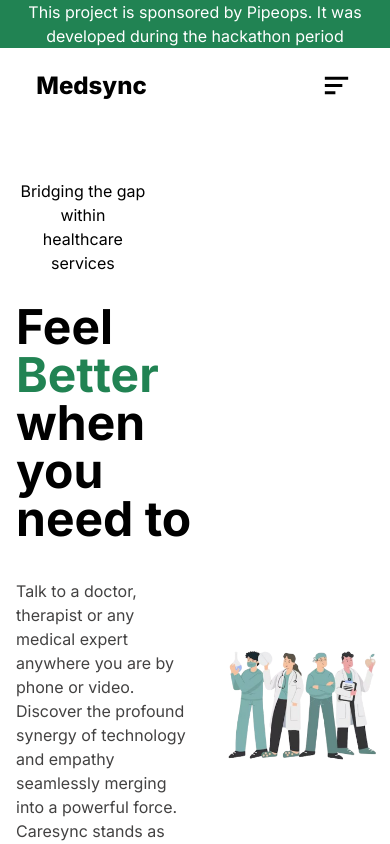
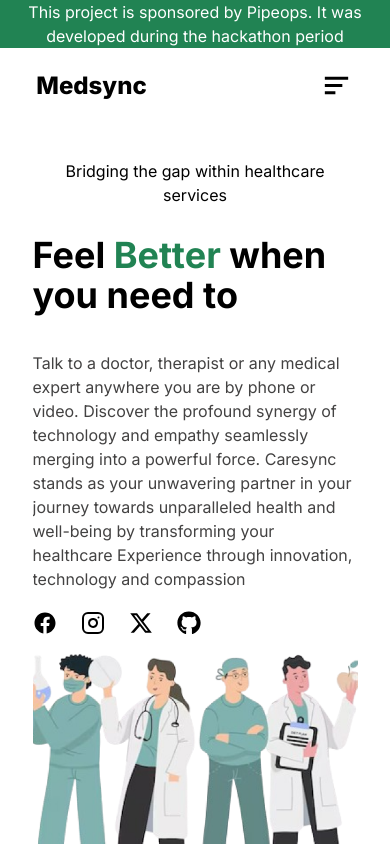
Before and after one commit to Adedoyin-Emmanuel/medsync, a Next.js app: page / in a window 390 px wide. Shown: the top 844 px of the page. Built offline with nearby package versions, Linux system fonts and the light colour scheme.

Commit message:
Feat: Finished Tablet and mobile view for the  landing page

```diff
--- a/app/components/Navbar/index.jsx
+++ b/app/components/Navbar/index.jsx
@@ -39,10 +39,10 @@
     <>
     <p style={{backgroundColor:"#218353",padding:"8px 0px;",textAlign:"center",width:'100%',color:"#fff",fontSize:"16px"}}>This project is sponsored by  Pipeops. It was developed during the hackathon period</p>
     <nav className="w-11/12 mx-auto flex items-center md:justify-between justify-between md:flex-row flex-col py-5 overflow-x-hidden z-10">
-      <h2 className="font-extrabold text-4xl text-secondary mx-5 md:flex items-center hidden cursor-pointer">
+      <h2 className="font-extrabold text-4xl text-secondary mx-5 lg:flex items-center hidden cursor-pointer">
         <Link href="/">Medisync</Link>
       </h2>
-      <section className="hidden md:flex items-end justify-end  overflow-x-hidden space-x-6">
+      <section className="hidden lg:flex items-end justify-end  overflow-x-hidden space-x-6">
       <Link href="/" className=" block my-6" style={{color:"#218353"}}>
       Home
           </Link>
@@ -58,7 +58,7 @@
 
           </Link>
       </section>
-      <section className="hidden md:flex items-end justify-end overflow-x-hidden space-x-4">
+      <section className="hidden lg:flex  items-end justify-end overflow-x-hidden space-x-6">
       <button class="hover:bg-blue-700 text-black py-2 px-4 rounded-full"  style={{fontSize:"16px", backgroundColor:"#F2F3F5;"}}>
   Sign up
 </button>
@@ -67,7 +67,7 @@
 </button>
       </section>
 
-      <section className="md:hidden flex w-full flex-col">
+      <section className="lg:hidden flex w-full flex-col">
         <section className="header flex w-full items-center justify-between">
           <h2 className="font-extrabold text-secondary text-2xl mx-5">
             <Link href="/">Medsync</Link>
@@ -92,16 +92,20 @@
           </section>
         </section>
 
-        <section ref={mobileLinksRef} className="mx-5 my-2 overflow-hidden transition-max-h duration-500 ease-in-out">
-          <Link href="/auth/login" className="capitalize block my-6">
-            login
+        <section ref={mobileLinksRef} className="md:mx-5 my-2 overflow-hidden transition-max-h duration-500 ease-in-out">
+        <Link href="/" className=" block my-6" style={{color:"#218353"}}>
+      Home
           </Link>
-          <Link href="/auth/signup" className="capitalize block my-6">
-            signup
+          <Link href="/about" className=" block my-6" style={{color:"#218353"}}>
+          How it works
           </Link>
-          <Link href="https://github.com/adedoyin-emmanuel/caresync" className="capitalize flex items-center gap-x-3 my-6">
-            star project
-            <FiGitlab className="text-accent" />
+          <Link href="/functions" className=" block my-6" style={{color:"#218353"}}>
+          Functions
+
+          </Link>
+          <Link href="/Team" className=" block my-6" style={{color:"#218353"}}>
+          Team
+
           </Link>
         </section>
       </section>
--- a/app/page.js
+++ b/app/page.js
@@ -33,18 +33,18 @@
       <Layout>
         <Navbar />
         <section className="m-auto w-full">
-          <div className="container mx-auto py-5 md:py-16 px-4 space-x-10 flex items-center justify-center lg:flex lg:items-start overflow-x-hidden" style={{ display: "flex", alignItems: "center;" }}>
-            <div className="lg:w-1/2  mt-4 lg:mt-18">
-              <p className="p-1 w-9/12 text-center rounded-full mb-6" style={{ backgroundColor: "#F2F3F5;", fontSize: "16px" }}>
+          <div className="container mx-auto  md:py-16 w-10/12 md:w-full md:px-4 md:space-x-10 flex flex-col lg:flex-row items-center justify-center lg:flex lg:items-start overflow-hidden" style={{ display: "flex", alignItems: "center;" }}>
+            <div className="md:w-10/12 lg:w-1/2 mt-4 lg:mt-18">
+              <p className="p-1 w-full md:w-9/12 text-center rounded-full mb-6" style={{ backgroundColor: "#F2F3F5;", fontSize: "16px" }}>
                 Bridging the gap within healthcare services
               </p>
-              <h1 className="md:text-7xl text-5xl  font-bold  mb-4">
+              <h1 className="text-4xl md:text-7xl  font-bold  mb-4">
                 Feel <span style={{ color: '#218353' }}>Better</span> when you need to
               </h1>
               <p className=" py-5" style={{ color: '#434242',fontSize:"16px" }} >
                 Talk to a doctor, therapist or any medical  expert anywhere you are by phone or video. Discover the profound synergy of technology and empathy seamlessly merging into a powerful force. Caresync stands as your unwavering partner in your journey towards unparalleled health and well-being by transforming your healthcare Experience through innovation, technology and compassion
               </p>
-              <section className="md:flex m-auto overflow-x-hidden space-x-6">
+              <section className="flex m-auto overflow-x-hidden space-x-6">
         {navItems.map((navItem, index) => {
           return (
             <Link href={navItem.link} key={index}>
@@ -55,7 +55,7 @@
       </section>
             </div>
 
-            <div className="lg:w-1/2  flex items-center  justify-center">
+            <div className="md:w-10/12 lg:w-1/2 flex items-center  justify-center">
               <img
                 src="/hand-drawn-medical-sticker-set (2).png"
                 alt="doctors in lab coat"
```
